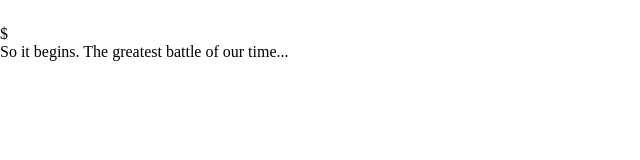
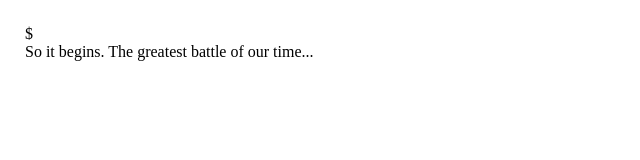
Before and after one commit to ispoljari/itunes-album-list, a React (Create React App) app: page / in a window 1280 px wide. Shown: the top 160 px of the page, without its empty margins (0-640 px from the left). Built offline with nearby package versions, Linux system fonts and the light colour scheme.

Commit message:
Add fixed width padding and max-width for Container

```diff
--- a/src/layout/Container/Container.styled.js
+++ b/src/layout/Container/Container.styled.js
@@ -1,14 +1,17 @@
 import styled from 'styled-components';
 
 const StyledContainer = styled.div `
+  max-width: 1440px;
+  margin: 0 auto;
+
   padding-left: ${props => {
     if(props.fullWidth) return 0;
-    return 'calc((100vw - 1440px) / 2)'
+    return '25px'
   }};
 
   padding-right: ${props => {
     if(props.fullWidth) return 0;
-    return 'calc((100vw - 1440px) / 2)'
+    return '25px'
   }};
 
   padding-top: ${props => {
```
